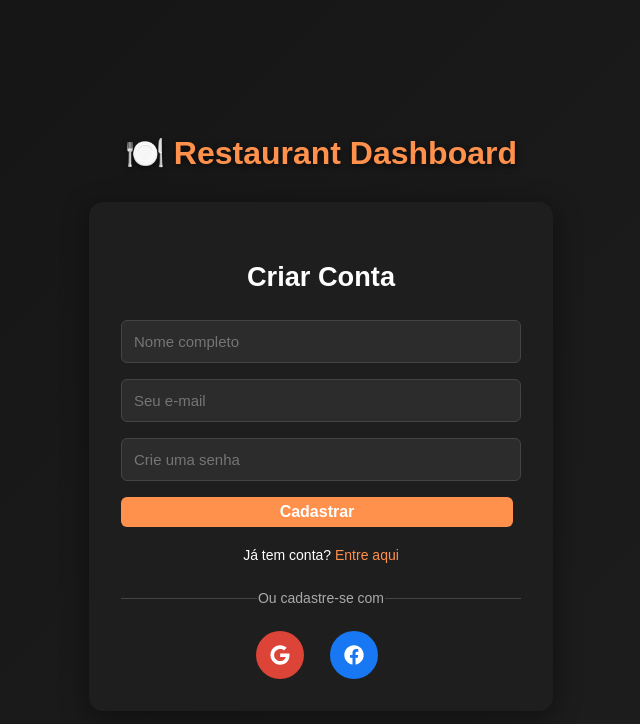
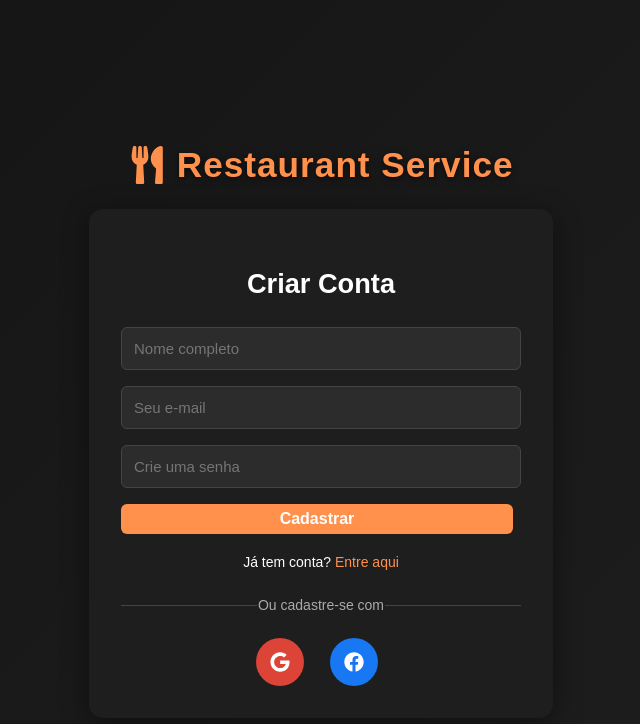
Before and after one commit to misaelalves99/restaurant-service-dashboard, a React (Vite) app: page /auth/register in a window 1280 px wide. Shown: the top 724 px of the page, without its empty margins (319-959 px from the left). Built offline with nearby package versions, Linux system fonts and the light colour scheme.

Commit message:
Atualizando login

```diff
--- a/src/pages/Auth/Login.module.css
+++ b/src/pages/Auth/Login.module.css
@@ -19,7 +19,7 @@
   font-size: 2.2rem;
   font-weight: 600;
   margin-bottom: 25px;
-  color: #ffcc00;
+  color: #ff914d;
   text-shadow: 0px 2px 6px rgba(0, 0, 0, 0.5);
   letter-spacing: 1px;
   animation: fadeIn 0.6s ease;
@@ -85,7 +85,7 @@ input:focus {
 }
 
 .forgotPassword a:hover {
-  color: #ffcc00;
+  color: #ff914d;
 }
 
 button {
@@ -123,7 +123,7 @@ button:hover:not(:disabled) {
 }
 
 .links a {
-  color: #ffcc00;
+  color: #ff914d;
   text-decoration: none;
   transition: color 0.2s;
 }
--- a/src/pages/Auth/Login.tsx
+++ b/src/pages/Auth/Login.tsx
@@ -70,7 +70,9 @@ export const Login: React.FC = () => {
         </form>
 
         <div className={styles.links}>
-          <Link to="/auth/register">Não tem uma conta? Cadastre-se!</Link>
+          <p>
+            Não tem uma conta? <Link to="/auth/register">Cadastre-se!</Link>
+          </p>
         </div>
 
         <div className={styles.divider}>ou entre com</div>
--- a/src/pages/Auth/Register.module.css
+++ b/src/pages/Auth/Register.module.css
@@ -13,11 +13,20 @@
 }
 
 .logo {
-  font-size: 2rem;
+  display: flex;
+  align-items: center;
+  gap: 10px;
+  font-size: 2.2rem;
   font-weight: 600;
   margin-bottom: 25px;
-  color: #ff914d;
-  text-shadow: 0 2px 6px rgba(0, 0, 0, 0.6);
+  color: #ff914d; /* cor laranja para diferenciar do Login */
+  text-shadow: 0px 2px 6px rgba(0, 0, 0, 0.6);
+  letter-spacing: 1px;
+  animation: fadeIn 0.6s ease;
+}
+
+.logo .icon {
+  font-size: 2.4rem;
 }
 
 .container {
--- a/src/pages/Auth/Register.tsx
+++ b/src/pages/Auth/Register.tsx
@@ -3,7 +3,7 @@ import React, { useState } from "react";
 import { useAuth } from "../../hooks/useAuth";
 import { useNavigate, Link } from "react-router-dom";
 import { Toast } from "../../components/ui/Toast";
-import { FaGoogle, FaFacebook } from "react-icons/fa";
+import { FaGoogle, FaFacebook, FaUtensils } from "react-icons/fa"; // ⬅ adicionado FaUtensils
 import styles from "./Register.module.css";
 
 export const Register: React.FC = () => {
@@ -37,7 +37,10 @@ export const Register: React.FC = () => {
 
   return (
     <div className={styles.page}>
-      <div className={styles.logo}>🍽️ Restaurant Dashboard</div>
+      {/* Logo / Marca padronizada igual ao Login */}
+      <h1 className={styles.logo}>
+        <FaUtensils className={styles.icon} /> Restaurant Service
+      </h1>
 
       <div className={styles.container}>
         <h2>Criar Conta</h2>
--- a/src/pages/index.module.css
+++ b/src/pages/index.module.css
@@ -1,4 +1,4 @@
-/* src/pages/Home.module.css */
+/* src/pages/index.module.css */
 
 .container {
   position: relative;
@@ -15,7 +15,6 @@
 }
 
 .overlay {
-  /* Podemos reduzir a opacidade aqui também ou manter transparente */
   background: rgba(0, 0, 0, 0.5);
   padding: 40px;
   border-radius: 10px;
@@ -23,6 +22,9 @@
   color: #fff;
   max-width: 400px;
   width: 100%;
+
+  /* Animação de fade apenas no form */
+  animation: fadeIn 0.6s ease;
 }
 
 .title {
@@ -61,3 +63,15 @@
 .button:hover {
   opacity: 0.9;
 }
+
+/* Animação suave de fade e subida apenas para overlay */
+@keyframes fadeIn {
+  from {
+    opacity: 0;
+    transform: translateY(15px);
+  }
+  to {
+    opacity: 1;
+    transform: translateY(0);
+  }
+}
```
